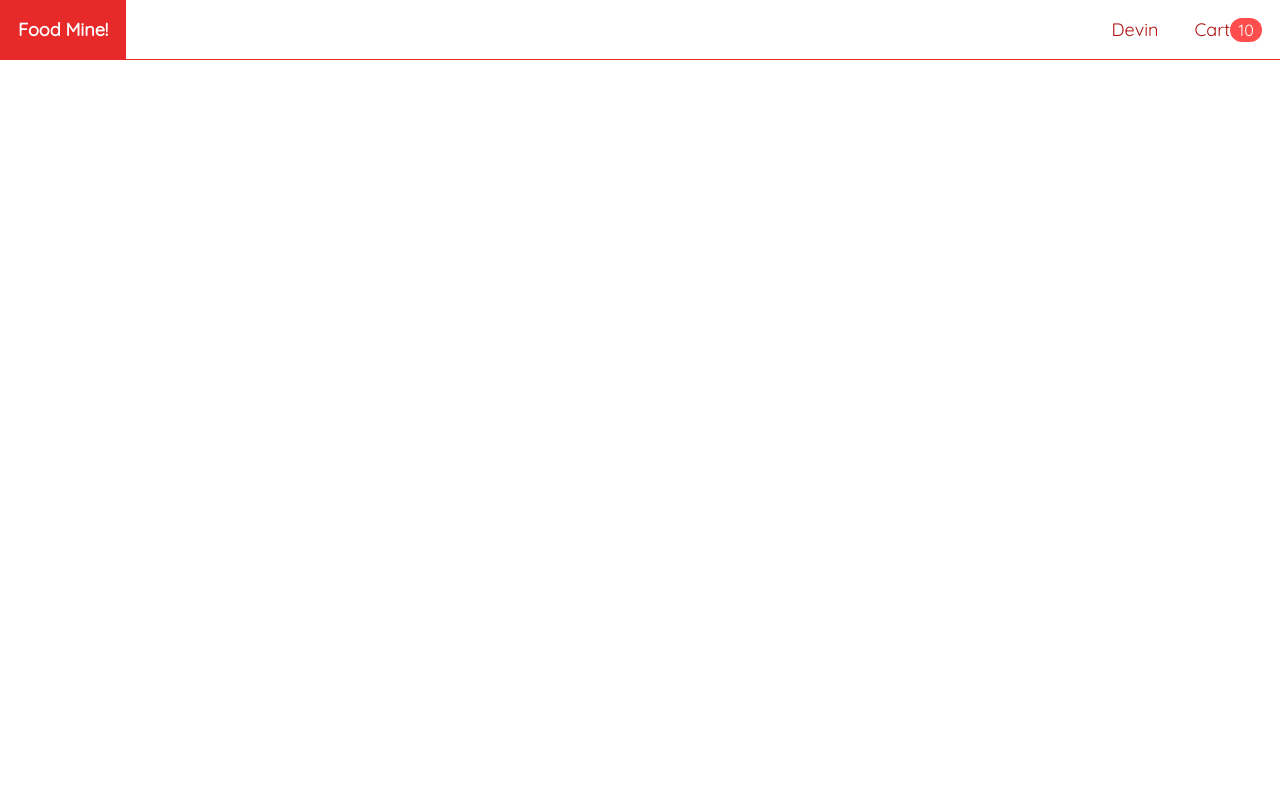
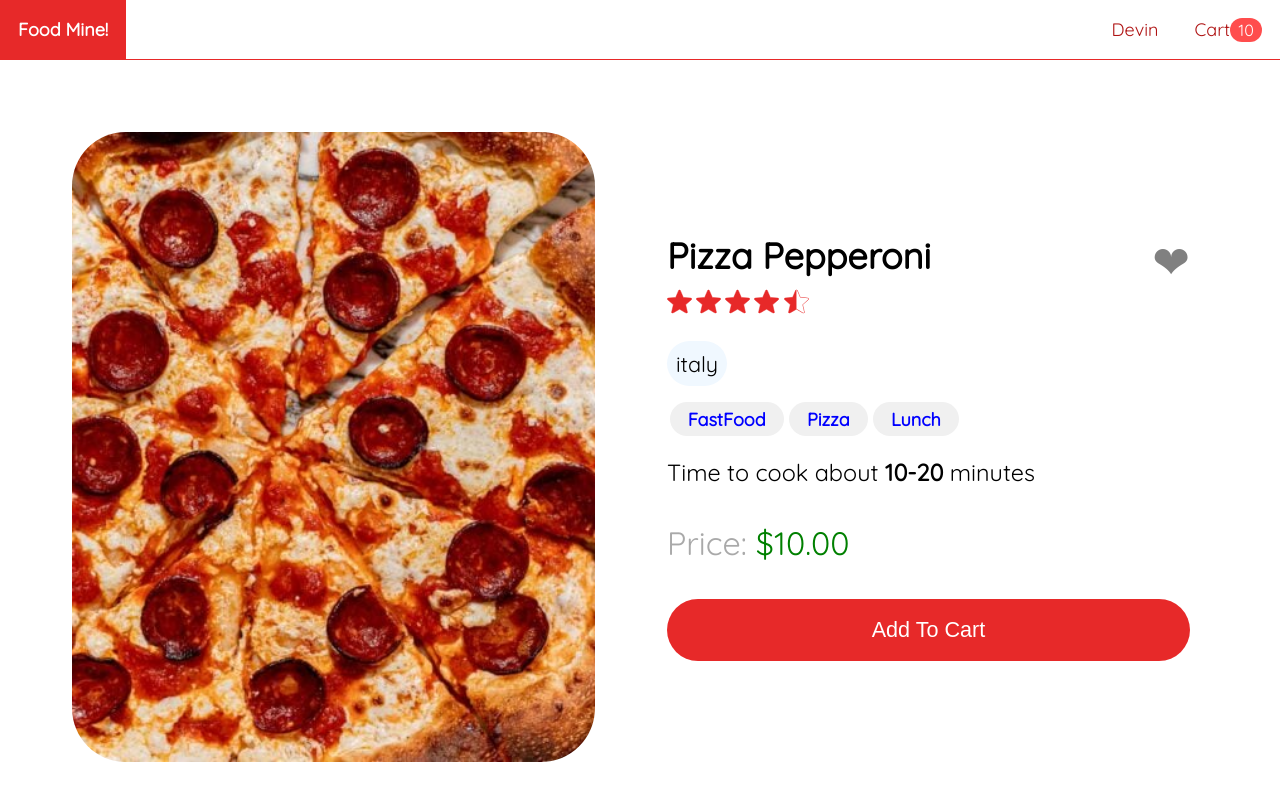
Before and after one commit to Young-Devin/foodmine-react.js, a React (Create React App) app in the folder frontend/: page /food/1 in a window 1280 px wide. Shown: the top 800 px of the page. Built offline with nearby package versions, Linux system fonts and the light colour scheme.

Commit message:
Adding Food Page Feature

```diff
--- a/frontend/src/AppRoutes.js
+++ b/frontend/src/AppRoutes.js
@@ -1,6 +1,7 @@
 import React from 'react'
 import {Route, Routes} from 'react-router-dom'
 import HomePage from './pages/Home/HomePage'
+import FoodPage from './pages/Food/FoodPage'
 
 const AppRoutes = () => {
   return (
@@ -8,6 +9,7 @@
         <Route path="/" element={<HomePage />}/>
         <Route path="/search/:searchTerm" element={<HomePage />}/>
         <Route path="/tag/:tag" element={<HomePage />}/>
+        <Route path="/food/:id" element={<FoodPage />}/>
     </Routes>
   )
 }
--- a/frontend/src/pages/Food/FoodPage.js
+++ b/frontend/src/pages/Food/FoodPage.js
@@ -0,0 +1,63 @@
+import React, { useEffect, useState } from 'react'
+import classes from './foodPage.module.css'
+import { useParams } from 'react-router-dom';
+import { getById } from '../../services/foodServices';
+import StarRating from '../../components/StarRating/StarRating';
+import Tags from '../../components/Tags/Tags';
+import Price from '../../components/Price/Price';
+
+export default function FoodPage() {
+    const [food, setFood] = useState({});
+    const {id} = useParams();
+
+    useEffect(() => {
+        getById(id).then(setFood);
+    }, [id]);
+  return (
+    <>
+    { food && <div className={classes.container}>
+            <img className={classes.image}
+            src={`/foods/${food.imageUrl}`}
+            alt={food.name}
+            />
+
+            <div className={classes.details}>
+                <div className={classes.header}>
+                    <span className={classes.name}>{food.name}</span>
+                    <span className={`${classes.favorite} ${food.favorite? '': classes.not}`}>
+                    ❤
+                    </span>
+                </div>
+                <div className={classes.rating}>
+                    <StarRating stars={food.stars} size={25} />
+                </div>
+
+                <div className={classes.origins}>
+                    {food.origins?.map(origin => (
+                    <span key={origin}>{origin}</span>
+                    ))}
+                </div>
+                <div className={classes.tags}>
+                    {food.tags && (
+                        <Tags tags={food.tags.map(tag => ({name:tag}))}
+                        forFoodPage={true}
+                        />
+                    )}
+                </div>
+
+                <div className={classes.cook_time}>
+                    <span>
+                        Time to cook about <strong>{food.cookTime}</strong> minutes
+                    </span>
+                </div>
+
+                <div className={classes.price}>
+                    <Price price={food.price}/>
+                </div>
+
+                <button>Add To Cart</button>
+            </div>
+        </div> }
+    </>
+  )
+}
--- /dev/null
+++ b/frontend/src/pages/Food/foodPage.module.css
@@ -0,0 +1,100 @@
+.container {
+    display: flex;
+    justify-content: center;
+    align-items: center;
+    flex: wrap;
+    margin: 3rem;
+}
+
+.container > * {
+    min-width: 25rem;
+    max-width: 40rem;
+}
+
+.image {
+    border-radius: 3rem;
+    flex: 1 0;
+    object-fit: cover;
+    height: 35rem;
+    margin: 1rem;
+}
+
+.details {
+    width: 100%;
+    display: flex;
+    flex-direction: column;
+    flex: 1 0;
+    border-radius: 3rem;
+    padding: 2rem;
+    color: black;
+    margin-left: 1rem;
+}
+
+.header {
+    display: flex;
+    justify-content: space-between;
+}
+
+.name {
+   font-size: 2rem;
+   font-weight: bold;
+}
+
+.favorite {
+    color: #e72929;
+    font-size: 2.5rem;
+}
+
+.favorite.not {
+    color:grey;
+}
+
+.origins {
+    display: flex;
+    flex-wrap: wrap;
+    margin: 0.7rem 0;
+}
+
+.origins > span {
+    padding: 0.5rem;
+    font-size: 1.2rem;
+    margin: 0.5rem 0.5rem 0rem 0;
+    border-radius: 2rem;
+    background-color: aliceblue;
+}
+
+.cook_time {
+    margin-top: 1rem;
+}
+
+.cook_time span {
+    padding: 0.6rem 2rem 0.6rem 0;
+    border-radius: 10rem;
+    font-size: 1.3rem;
+}
+
+.price {
+    font-size: 1.8rem;
+    margin: 2rem 2rem 2rem 0;
+    color: green;
+}
+
+.price::before {
+    content: 'Price: ';
+    color: darkgrey;
+}
+
+.container button {
+    color: white;
+    background-color: #e72929;
+    border: none;
+    font-size: 1.2rem;
+    padding: 1rem;
+    border-radius: 10rem;
+    outline: none;
+}
+
+.container button:hover {
+    opacity: 0.9;
+    cursor: pointer;
+}
--- a/frontend/src/services/foodServices.js
+++ b/frontend/src/services/foodServices.js
@@ -14,3 +14,6 @@
     if (tag=== 'All') return getAll();
     return sample_foods.filter(item => item.tags?.includes(tag));
 };
+
+export const getById = async foodId =>
+    sample_foods.find(item => item.id === foodId);
```
Also changed, not shown: frontend/src/pages/Food/foodPage.jmodule.css (deleted).
